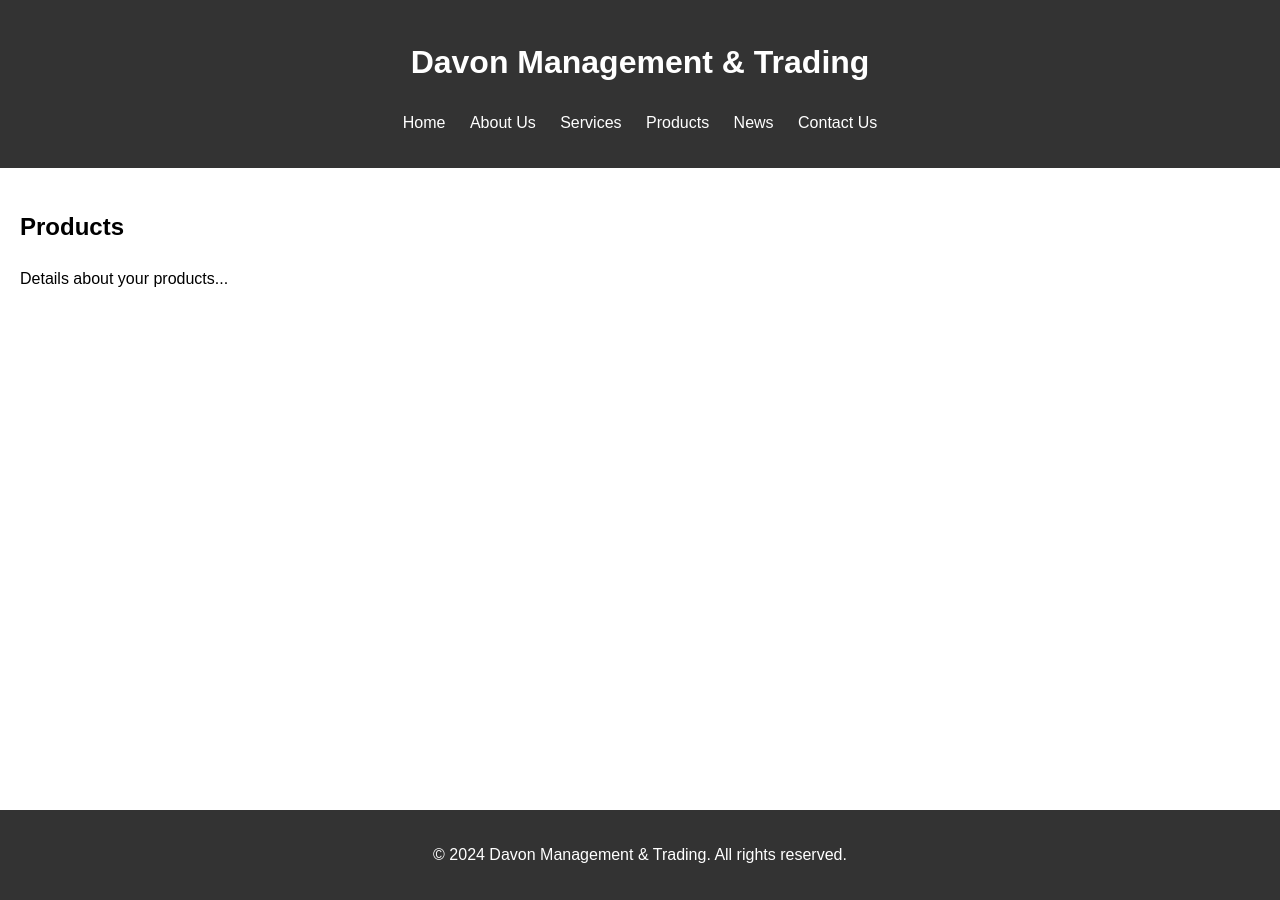
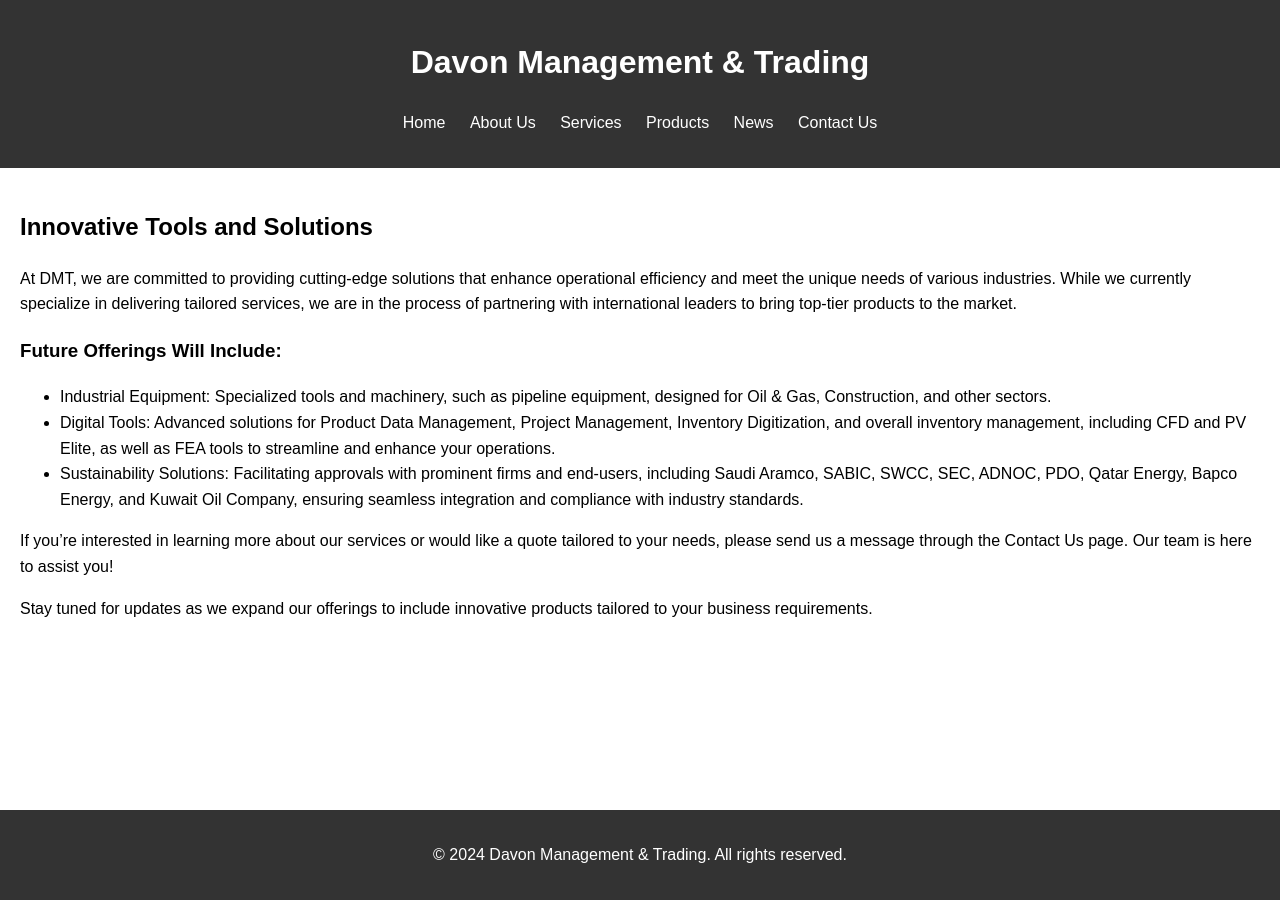
Before and after one commit to Davonmt/davonmt.com, a Jekyll site: the page products.html, which Jekyll copies as it is, in a window 1280 px wide. Built offline with Jekyll 4.4.1, drawn with Linux system fonts in a browser that asks for light colours.

Commit message:
Update products.html

```diff
--- a/products.html
+++ b/products.html
@@ -22,8 +22,21 @@
     </header>
     <main>
         <section id="products">
-            <h2>Products</h2>
-            <p>Details about your products...</p>
+            <h2>Innovative Tools and Solutions</h2>
+            <p>At DMT, we are committed to providing cutting-edge solutions that enhance operational efficiency and meet the unique needs of various industries. While we currently specialize in delivering tailored services, we are in the process of partnering with international leaders to bring top-tier products to the market.
+</p>
+
+
+<h3>Future Offerings Will Include:</h3>
+            <ul>
+                <li>Industrial Equipment: Specialized tools and machinery, such as pipeline equipment, designed for Oil & Gas, Construction, and other sectors.</li>
+                <li>Digital Tools: Advanced solutions for Product Data Management, Project Management, Inventory Digitization, and overall inventory management, including CFD and PV Elite, as well as FEA tools to streamline and enhance your operations.</li>
+                <li>Sustainability Solutions: Facilitating approvals with prominent firms and end-users, including Saudi Aramco, SABIC, SWCC, SEC, ADNOC, PDO, Qatar Energy, Bapco Energy, and Kuwait Oil Company, ensuring seamless integration and compliance with industry standards.</li>
+                          </ul>
+<p>If you’re interested in learning more about our services or would like a quote tailored to your needs, please send us a message through the Contact Us page. Our team is here to assist you!</p>
+            <p>Stay tuned for updates as we expand our offerings to include innovative products tailored to your business requirements.</p>
+
+
         </section>
     </main>
     <footer>
```
